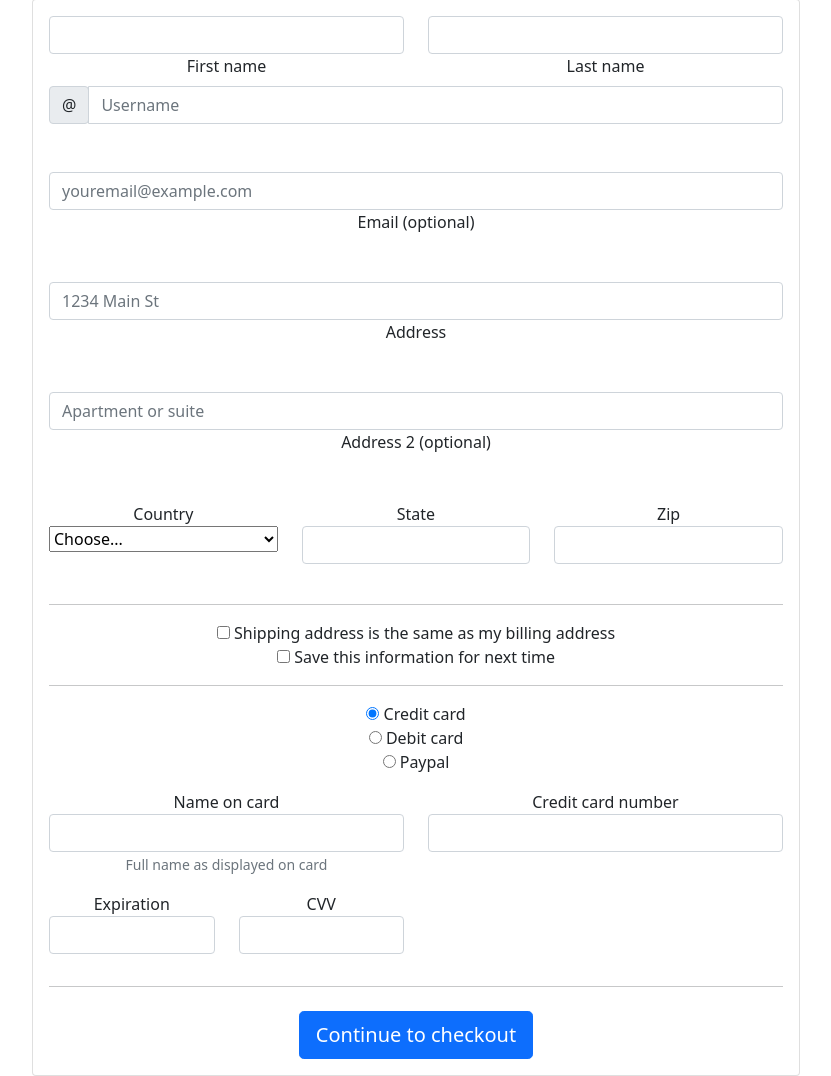
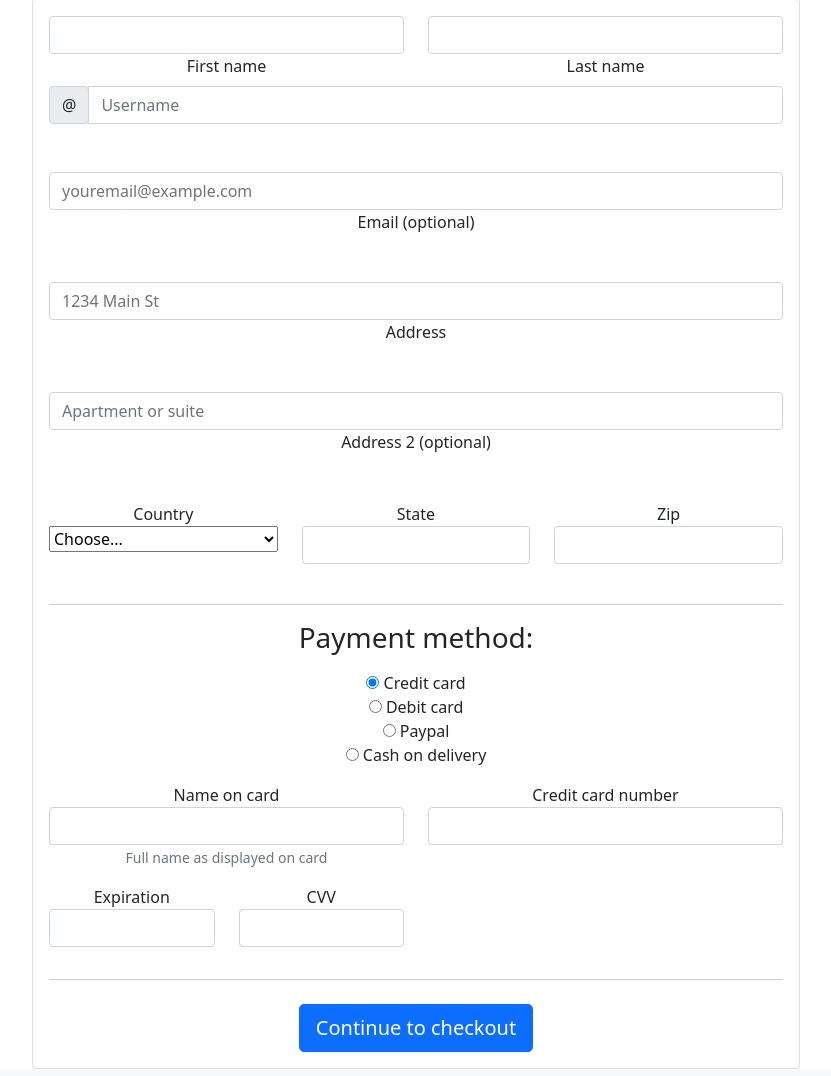
Before and after one commit to CSE321/CSE321-E-commerce, a Django app: template Ecommerce/Marketplace/templates/Marketplace/cart.html in a window 1280 px wide. Shown: the part 1142-2218 px from the top of the page, without its empty margins (224-1055 px from the left). Run offline with Django 3.2, Linux system fonts and the light colour scheme; the template is opened without the code that fills it: most values are stand-ins (such as "Sample title", 1, 10 or a date in 2020); grey boxes marked "Sample" are stand-in pictures; some libraries are stand-ins or nearby versions.

Commit message:
cart final

```diff
--- a/Ecommerce/Marketplace/templates/Marketplace/cart.html
+++ b/Ecommerce/Marketplace/templates/Marketplace/cart.html
@@ -164,17 +164,7 @@
 
               <hr>
 
-              <div class="custom-control custom-checkbox">
-                <input type="checkbox" class="custom-control-input" id="same-address">
-                <label class="custom-control-label" for="same-address">Shipping address is the same as my billing address</label>
-              </div>
-              <div class="custom-control custom-checkbox">
-                <input type="checkbox" class="custom-control-input" id="save-info">
-                <label class="custom-control-label" for="save-info">Save this information for next time</label>
-              </div>
-
-              <hr>
-
+              <h3> Payment method: </h3>
               <div class="d-block my-3">
                 <div class="custom-control custom-radio">
                   <input id="credit" name="paymentMethod" type="radio" class="custom-control-input" checked required>
@@ -187,6 +177,10 @@
                 <div class="custom-control custom-radio">
                   <input id="paypal" name="paymentMethod" type="radio" class="custom-control-input" required>
                   <label class="custom-control-label" for="paypal">Paypal</label>
+                </div>
+                <div class="custom-control custom-radio">
+                  <input id="cashondelivery" name="paymentMethod" type="radio" class="custom-control-input" required>
+                  <label class="custom-control-label" for="cashondelivery">Cash on delivery</label>
                 </div>
               </div>
               <div class="row">
--- a/Ecommerce/Marketplace/templates/Marketplace/register.html
+++ b/Ecommerce/Marketplace/templates/Marketplace/register.html
@@ -20,7 +20,7 @@
                             <td class="thick"><label>Email</label></td>
                             <td class="thick"><input type="email" name="email"></td>
                         </tr>
-                        {{ form.as_table }}
+                        {{ form }}
                         <tr>
                             <td class="thick"><label>Credit card</label></td>
                             <td class="thick"><input type="number" name="credit_card_number"></td>
```
